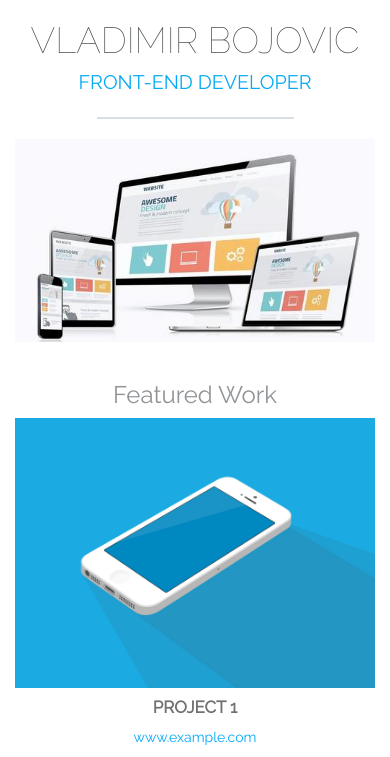
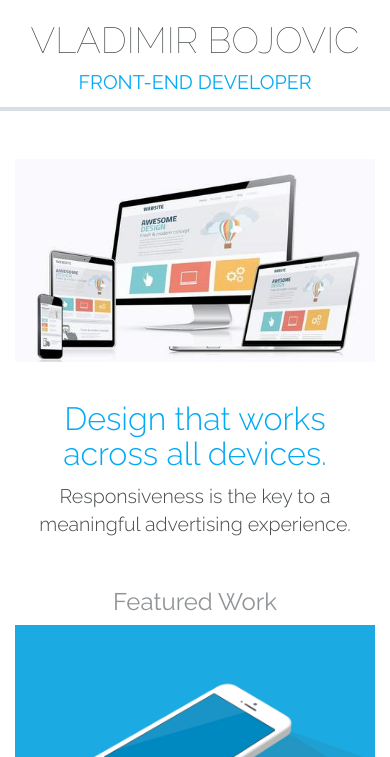
Before and after one commit to VladTzaru/Portfolio, a plain HTML site: page index.html in a window 390 px wide. Shown: the part 87-844 px from the top of the page. Drawn offline with Linux system fonts and the light colour scheme.

Commit message:
layout changes

```diff
--- a/css/style.css
+++ b/css/style.css
@@ -1,8 +1,7 @@
 /* General */
 body {
-  font-family: 'Raleway', sans-serif;
+  font-family: "Raleway", sans-serif;
   color: #44494c;
-  font-weight: 400;
 }
 
 
@@ -28,7 +27,6 @@ header h1 {
 
 
 header p {
-  font-weight: 400;
   text-transform: uppercase;
   font-size: 1.6em;
   color: #03a9f4;
@@ -42,8 +40,9 @@ header p {
 }
 
 
-.header-divider {
-  border: 1.5px solid rgba(120, 144, 156, 0.29);
+.hr-rule {
+  border-bottom: 4px solid rgba(120, 144, 156, 0.29);
+  margin-bottom: 2em;
 }
 
 
@@ -55,6 +54,25 @@ figure {
 
 figcaption {
   text-align: center;
+}
+
+
+.container-feature {
+  max-width: 50vw;
+  margin: 0 auto;
+}
+
+
+.main-title {
+  font-size: 3.2em;
+  font-weight: 300;
+  color: #03a9f4;
+}
+
+
+.normal-text {
+  font-size: 1.7em;
+  font-weight: 300;
 }
 
 
@@ -72,6 +90,7 @@ figcaption {
 
 
 /* Media Queries*/
+/* Phones */
 @media screen and (max-width: 500px) {
   .logo {
     width: 60px;
@@ -92,12 +111,22 @@ figcaption {
   }
 
 
-  .header-divider {
-    width: 50vw;
+  .text-dim {
+    text-align: center;
   }
 
 
-  .text-dim {
-    text-align: center;
+  .container-feature {
+    max-width: 100vw;
+  }
+
+
+  .main-title {
+    font-size: 2.3em;
+  }
+
+
+  .normal-text {
+    font-size: 1.4em;
   }
 }
--- a/index.html
+++ b/index.html
@@ -16,20 +16,19 @@
 
     <!-- Header -->
     <header class="container">
-      <div class="row">
+      <div class="row hr-rule">
         <div class="col-md-6"><img class="logo" src="images/logo.svg" alt="Logo"></div>
         <div class="col-md-6 text-right">
           <h1>Vladimir Bojovic</h1>
           <p>Front-end Developer</p>
         </div>
-        <div class="col-md-12">
-          <hr class="header-divider">
-        </div>
       </div>
     </header>
 
+    <br>
+
     <!-- Banner -->
-    <div class="container">
+    <section class="container">
       <div class="row">
         <div class="col-md-12">
           <figure>
@@ -41,7 +40,18 @@
           </figure>
         </div>
       </div>
-    </div>
+
+      <br>
+
+      <div class="row">
+        <div class="col-md-12 text-center">
+          <div class="container-feature">
+            <h3 class="main-title">Design that works across all devices.</h3>
+            <p class="normal-text">Responsiveness is the key to a meaningful advertising experience.</p>
+          </div>
+        </div>
+      </div>
+    </section>
 
     <br>
 
```
